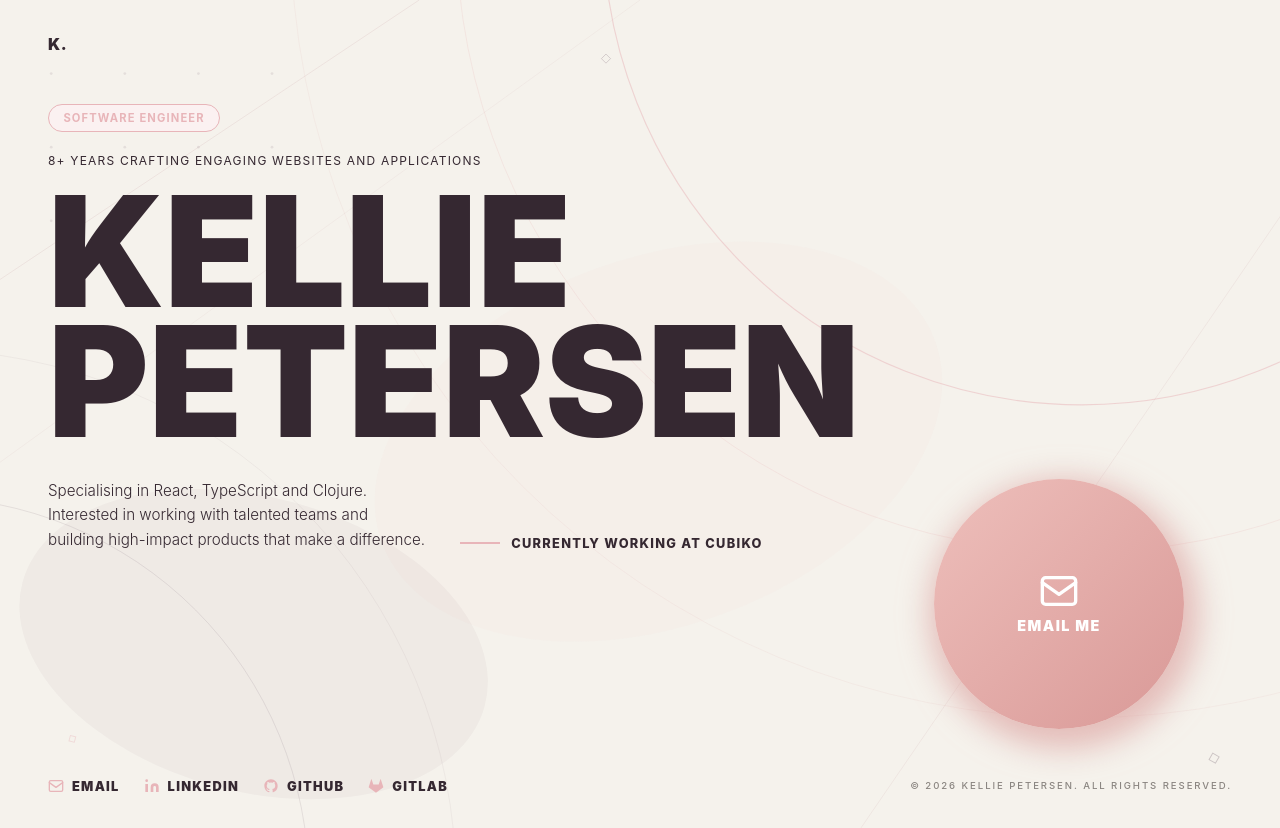
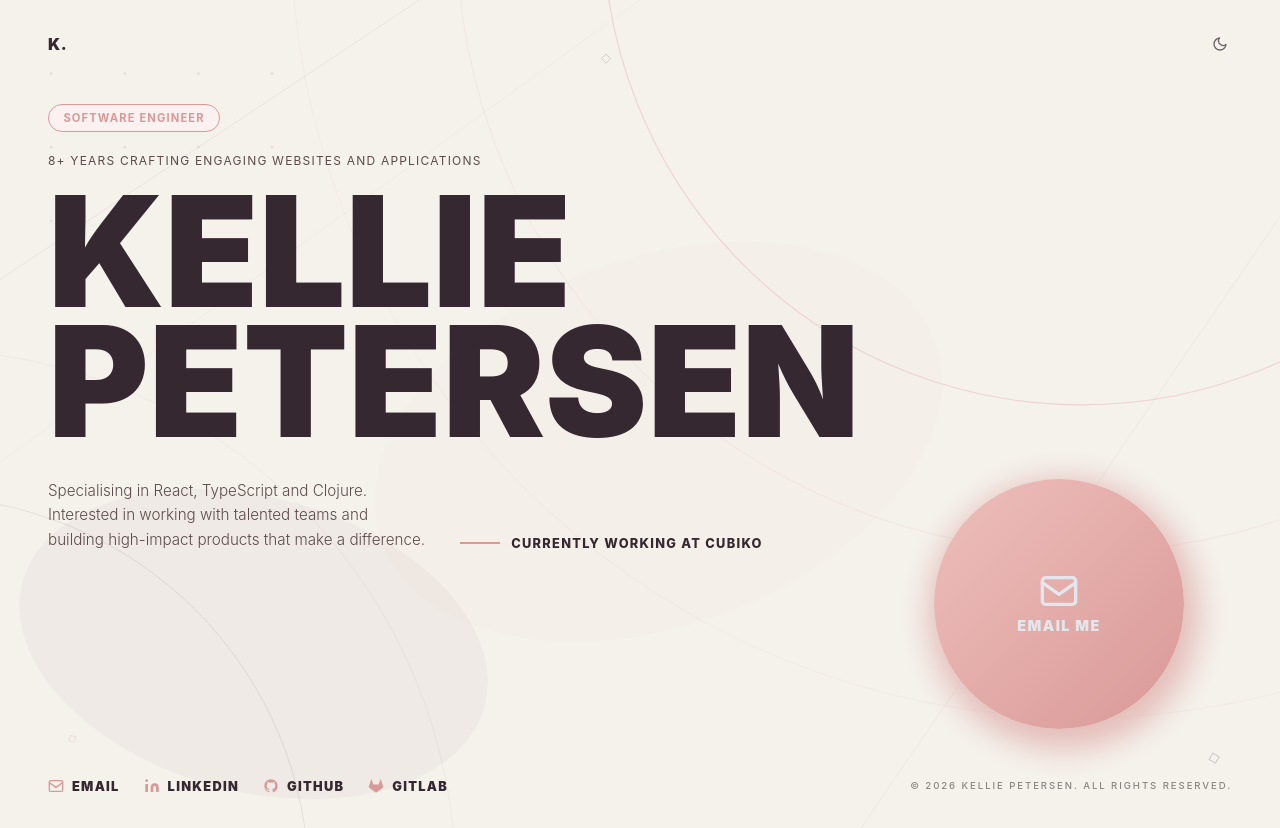
Before and after one commit to KelliePetersen/software-engineer-portfolio, a React (Vite) app: page / in a window 1280 px wide. Built offline with nearby package versions, Linux system fonts and the light colour scheme.

Commit message:
Add dark mode

```diff
--- a/src/App.jsx
+++ b/src/App.jsx
@@ -2,12 +2,15 @@ import './App.css'
 import Header from './components/Header'
 import Hero from './components/Hero'
 import Footer from './components/Footer'
+import useTheme from './hooks/useTheme'
 
 function App() {
+  const { theme, toggleTheme } = useTheme()
+
   return (
     <div className="app">
       <div className="wrapper">
-        <Header />
+        <Header theme={theme} toggleTheme={toggleTheme} />
         <Hero />
         <Footer />
       </div>
--- a/src/components/Header.jsx
+++ b/src/components/Header.jsx
@@ -1,9 +1,20 @@
-function Header() {
+import MoonIcon from './icons/MoonIcon'
+import SunIcon from './icons/SunIcon'
+
+function Header({ theme, toggleTheme }) {
   return (
     <header className="header">
       <a className="header-logo" href="/">
         K.
       </a>
+      <button
+        className="theme-toggle"
+        onClick={toggleTheme}
+        aria-label={`Switch to ${theme === 'dark' ? 'light' : 'dark'} mode`}
+        aria-pressed={theme === 'dark'}
+      >
+        {theme === 'dark' ? <SunIcon /> : <MoonIcon />}
+      </button>
     </header>
   )
 }
--- /dev/null
+++ b/src/components/icons/MoonIcon.jsx
@@ -0,0 +1,17 @@
+const MoonIcon = () => {
+  return (
+    <svg
+      viewBox="0 0 24 24"
+      fill="none"
+      stroke="currentColor"
+      strokeWidth="2"
+      strokeLinecap="round"
+      strokeLinejoin="round"
+      aria-hidden="true"
+    >
+      <path d="M21 12.79A9 9 0 1111.21 3 7 7 0 0021 12.79z" />
+    </svg>
+  )
+}
+
+export default MoonIcon
--- /dev/null
+++ b/src/components/icons/SunIcon.jsx
@@ -0,0 +1,25 @@
+const SunIcon = () => {
+  return (
+    <svg
+      viewBox="0 0 24 24"
+      fill="none"
+      stroke="currentColor"
+      strokeWidth="2"
+      strokeLinecap="round"
+      strokeLinejoin="round"
+      aria-hidden="true"
+    >
+      <circle cx="12" cy="12" r="5" />
+      <line x1="12" y1="1" x2="12" y2="3" />
+      <line x1="12" y1="21" x2="12" y2="23" />
+      <line x1="4.22" y1="4.22" x2="5.64" y2="5.64" />
+      <line x1="18.36" y1="18.36" x2="19.78" y2="19.78" />
+      <line x1="1" y1="12" x2="3" y2="12" />
+      <line x1="21" y1="12" x2="23" y2="12" />
+      <line x1="4.22" y1="19.78" x2="5.64" y2="18.36" />
+      <line x1="18.36" y1="5.64" x2="19.78" y2="4.22" />
+    </svg>
+  )
+}
+
+export default SunIcon
--- /dev/null
+++ b/src/hooks/useTheme.js
@@ -0,0 +1,43 @@
+import { useEffect, useState } from 'react'
+
+const STORAGE_KEY = 'theme-preference'
+
+function getSystemTheme() {
+  return window.matchMedia('(prefers-color-scheme: dark)').matches ? 'dark' : 'light'
+}
+
+function applyTheme(theme) {
+  document.documentElement.dataset.theme = theme
+}
+
+export default function useTheme() {
+  const [theme, setTheme] = useState(() => {
+    const saved = localStorage.getItem(STORAGE_KEY)
+    return saved ?? getSystemTheme()
+  })
+
+  useEffect(() => {
+    applyTheme(theme)
+  }, [theme])
+
+  useEffect(() => {
+    const mq = window.matchMedia('(prefers-color-scheme: dark)')
+    const handler = (e) => {
+      if (!localStorage.getItem(STORAGE_KEY)) {
+        setTheme(e.matches ? 'dark' : 'light')
+      }
+    }
+    mq.addEventListener('change', handler)
+    return () => mq.removeEventListener('change', handler)
+  }, [])
+
+  function toggleTheme() {
+    setTheme((prev) => {
+      const next = prev === 'dark' ? 'light' : 'dark'
+      localStorage.setItem(STORAGE_KEY, next)
+      return next
+    })
+  }
+
+  return { theme, toggleTheme }
+}
--- a/src/styles/footer.css
+++ b/src/styles/footer.css
@@ -20,7 +20,6 @@ footer {
   transition: opacity 0.2s;
   letter-spacing: 0.1em;
   text-transform: uppercase;
-  transition: opacity 0.2s;
 
   &:hover {
     opacity: 0.6;
@@ -29,7 +28,7 @@ footer {
   & svg {
     width: 1rem;
     height: 1rem;
-    color: var(--secondary);
+    color: var(--primary);
     margin-right: 0.5rem;
   }
 }
@@ -39,5 +38,5 @@ footer {
   font-weight: 500;
   letter-spacing: 0.2em;
   text-transform: uppercase;
-  color: var(--muted);
+  color: var(--text-muted);
 }
--- a/src/styles/global.css
+++ b/src/styles/global.css
@@ -5,20 +5,49 @@
 }
 
 :root {
-  --cream: #f5f2ec;
-  --secondary: hsl(355, 53%, 81%);
-  --secondary-light: #fbf1f1;
-  --green: #49a26c;
+  --background: #f5f2ec;
+  --primary: #d99997;
+  --tertiary: #fbf1f1;
   --text: #352831;
-  --pink: #e8b4b8;
-  --pink-light: #f2d0d3;
-  --muted: #8a8580;
+  --text-medium: #5c4b4a;
+  --text-muted: #8a8580;
+  --text-alt: #e3e7ed;
+  --btn-gradient-start: #eebfbb;
+  --btn-gradient-end: #d99997;
+  --btn-shadow: rgba(217, 153, 151, 0.6);
+  --btn-shadow-hover: rgba(217, 153, 151, 0.3);
+  --hero-title-shadow: none;
+  --scrollbar-thumb: rgba(26, 17, 24, 0.2);
+}
+
+[data-theme='dark'] {
+  --background: #090f14;
+  --primary: #ff7a2f;
+  --tertiary: #2a1a1d;
+  --text: #e3e7ed;
+  --text-medium: #c1c8d0;
+  --text-muted: #9e9792;
+  --text-alt: #352831;
+  --btn-gradient-start: #ff7a2f;
+  --btn-gradient-end: #ff9159;
+  --btn-shadow: rgba(122, 61, 58, 0.6);
+  --btn-shadow-hover: rgba(122, 61, 58, 0.3);
+  --hero-title-shadow: 0 0 40px rgba(255, 145, 89, 0.2);
+  --scrollbar-thumb: rgba(237, 232, 227, 0.2);
 }
 
 body {
-  background: var(--cream);
+  background: var(--background);
   color: var(--text);
   font-family: 'Inter', sans-serif;
+  transition: background 0.2s;
+
+  & * {
+    transition:
+      color 0.2s,
+      background-color 0.2s,
+      box-shadow 0.2s;
+  }
 }
 
 a {
@@ -31,11 +60,11 @@ a {
 }
 
 ::-webkit-scrollbar-track {
-  background: var(--cream);
+  background: var(--background);
 }
 
 ::-webkit-scrollbar-thumb {
-  background: rgba(26, 17, 24, 0.2);
+  background: var(--scrollbar-thumb);
   border-radius: 3px;
 }
 
--- a/src/styles/header.css
+++ b/src/styles/header.css
@@ -1,5 +1,32 @@
+.header {
+  display: flex;
+  align-items: center;
+  justify-content: space-between;
+}
+
 .header-logo {
   font-weight: 900;
   font-size: 1rem;
   letter-spacing: 0.04em;
 }
+
+.theme-toggle {
+  background: none;
+  border: none;
+  cursor: pointer;
+  color: inherit;
+  padding: 0.25rem;
+  display: flex;
+  align-items: center;
+  opacity: 0.7;
+  transition: opacity 0.2s;
+
+  &:hover {
+    opacity: 1;
+  }
+
+  & svg {
+    width: 1rem;
+    height: 1rem;
+  }
+}
--- a/src/styles/hero.css
+++ b/src/styles/hero.css
@@ -3,9 +3,9 @@
 }
 
 .hero-badge {
-  border: 1.5px solid var(--secondary);
-  color: var(--secondary);
-  background: var(--secondary-light);
+  border: 1.5px solid var(--primary);
+  color: var(--primary);
+  background: var(--tertiary);
   border-radius: 1rem;
   padding: 0.3rem 0.9rem;
   font-size: 0.7rem;
@@ -20,6 +20,7 @@
   letter-spacing: 0.1em;
   text-transform: uppercase;
   margin-bottom: 1rem;
+  color: var(--text-medium);
 }
 
 .hero-title {
@@ -28,7 +29,7 @@
   line-height: 0.85;
   margin-bottom: 2rem;
   text-transform: uppercase;
-  /* text-shadow: 0 0 40px rgba(255, 145, 89, 0.2); */
+  text-shadow: var(--hero-title-shadow);
 }
 
 .hero-subheading-wrapper {
@@ -52,6 +53,7 @@
   font-size: 0.95rem;
   font-weight: 300;
   line-height: 1.625;
+  color: var(--text-medium);
 }
 
 .hero-employment {
@@ -67,7 +69,7 @@
     display: block;
     width: 40px;
     height: 2px;
-    background: var(--secondary);
+    background: var(--primary);
     margin-right: 0.7rem;
   }
 }
@@ -76,9 +78,13 @@
   width: clamp(150px, 25vw, 250px);
   height: clamp(150px, 25vw, 250px);
   border-radius: 50%;
-  background: linear-gradient(135deg, #eebfbb 0%, #d99997 100%);
-  box-shadow: 5px 10px 30px 10px rgba(217, 153, 151, 0.6);
-  color: white;
+  background: linear-gradient(
+    to bottom right,
+    var(--btn-gradient-start) 0%,
+    var(--btn-gradient-end) 100%
+  );
+  box-shadow: 5px 10px 30px 10px var(--btn-shadow);
+  color: var(--text-alt);
   display: flex;
   flex-direction: column;
   align-items: center;
@@ -91,11 +97,11 @@
 
   &:hover {
     transform: scale(1.06);
-    box-shadow: 5px 10px 30px 10px rgba(217, 153, 151, 0.3);
+    box-shadow: 5px 10px 30px 10px var(--btn-shadow-hover);
   }
 
   &:focus-visible {
-    outline: 2px solid var(--secondary);
+    outline: 2px solid var(--primary);
     outline-offset: 4px;
   }
 
```
